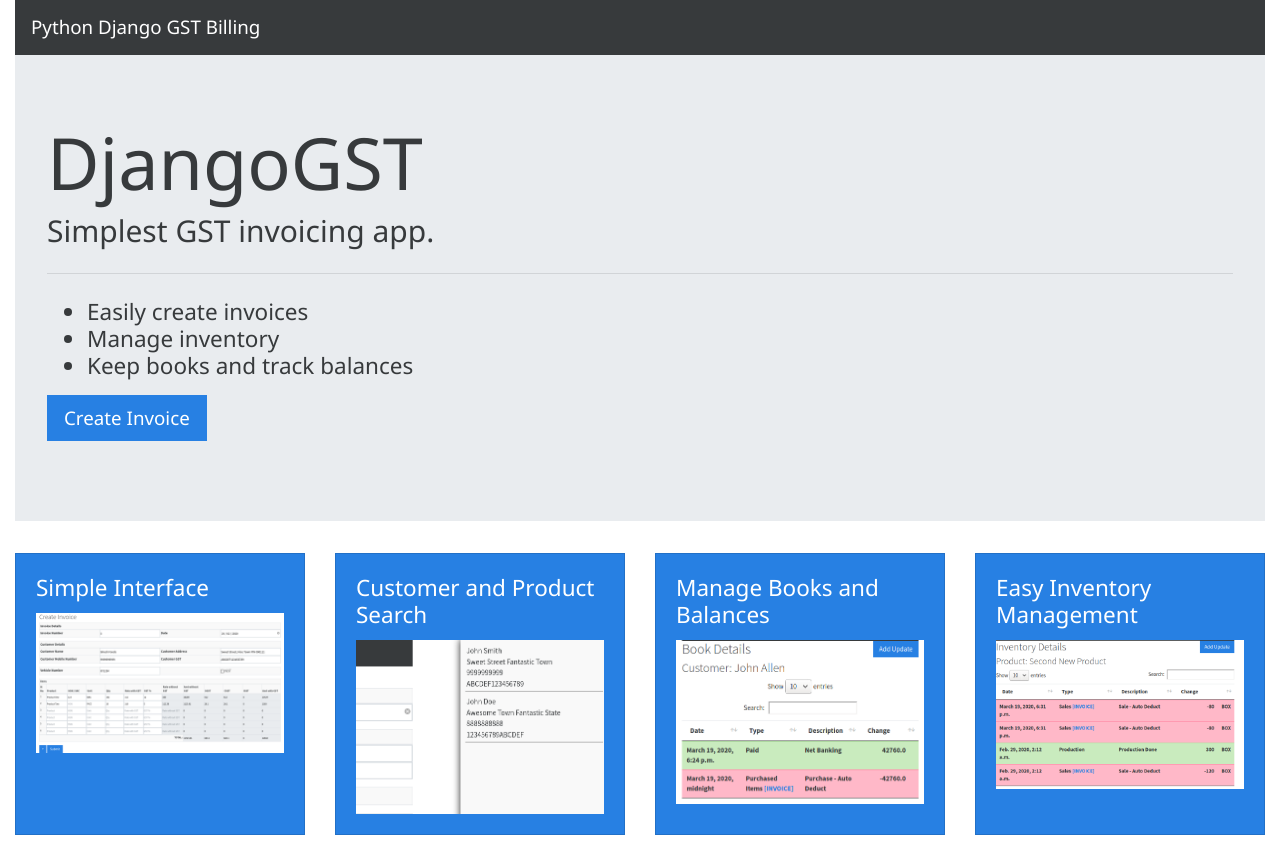
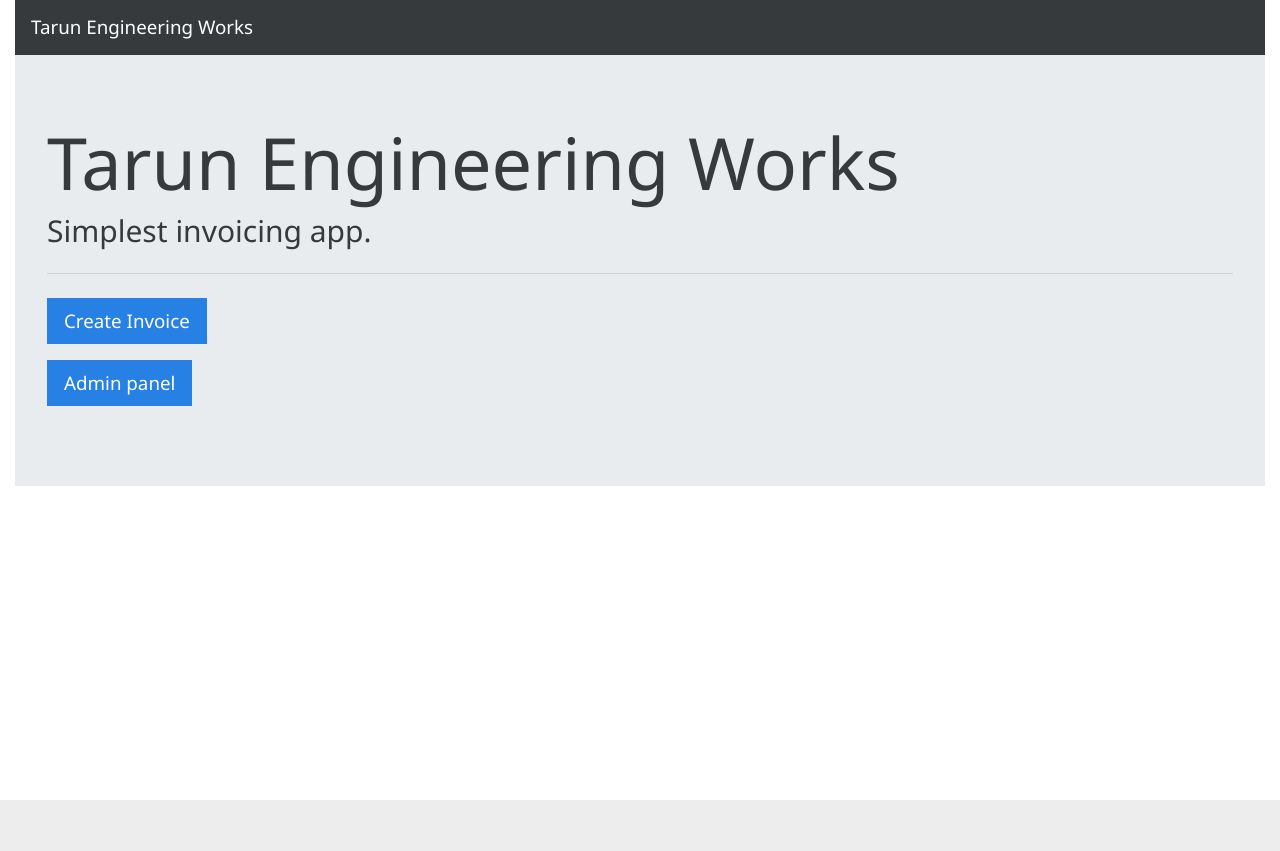
Before and after one commit to rushabhgandhi13/tarun-bill-2.0, a Django app: page / in a window 1280 px wide. After the commit the page ends 800 px from the top, so only its background shows below. Run offline with Django 3.2, Linux system fonts and the light colour scheme; some libraries are stand-ins or nearby versions.

Commit message:
final commit

```diff
--- a/gstbillingapp/templates/gstbillingapp/navbar.html
+++ b/gstbillingapp/templates/gstbillingapp/navbar.html
@@ -1,5 +1,5 @@
 <nav class="navbar navbar-expand-lg navbar-dark bg-dark">
-	<a class="navbar-brand" href="{% url 'landing_page' %}">Python Django GST Billing</a>
+	<a class="navbar-brand" href="{% url 'landing_page' %}">Tarun Engineering Works</a>
 	<button class="navbar-toggler" type="button" data-toggle="collapse" data-target="#navbarSupportedContent" aria-controls="navbarSupportedContent" aria-expanded="false" aria-label="Toggle navigation">
 		<span class="navbar-toggler-icon"></span>
 	</button>
--- a/gstbillingapp/templates/gstbillingapp/pages/landing_page.html
+++ b/gstbillingapp/templates/gstbillingapp/pages/landing_page.html
@@ -5,7 +5,7 @@
 <!doctype html>
 
 {% block title %}
-DjangoGst - Simplest GST invoicing | Inventory Management | Book keeping
+Tarun Engineering Works
 {% endblock %}
 
 {% block metatags %}
@@ -21,75 +21,18 @@ DjangoGst - Simplest GST invoicing | Inventory Management | Book keeping
 {% block content %}
 
 <div class="jumbotron">
-	<h1 class="display-3">DjangoGST</h1>
-	<h2 class="display-6">Simplest <b>GST invoicing</b> app.</h2>
+	<h1 class="display-3">Tarun Engineering Works</h1>
+	<h2 class="display-6">Simplest <b>invoicing</b> app.</h2>
 	<hr class="my-4">
 	<h4>
-	<ul>
-		 <li>Easily create invoices</li>
-		 <li>Manage inventory</li>
-		 <li>Keep books and track balances</li>
-	</ul>
+
 	</h4>
 	<p class="lead">
 		<a class="btn btn-primary btn-lg" href="{% url 'invoice_create' %}" role="button">Create Invoice</a>
 	</p>
-</div>
-
-<div class="row">
-	<div class="col d-flex align-items-stretch">
-		<div class="card text-white bg-primary mb-3">
-			<div class="card-body">
-			<h4 class="card-title">Simple Interface</h4>
-			<img class="img-fluid" src="{% static "gstbillingapp/images/screenshot_interface.png" %}" alt="Simple Interface">
-			</div>
-		</div>
-	</div>
-	<div class="col d-flex align-items-stretch">
-		<div class="card text-white bg-primary mb-3">
-			<div class="card-body">
-			<h4 class="card-title">Customer and Product Search</h4>
-			<img class="img-fluid" src="{% static "gstbillingapp/images/screenshot_search.png" %}" alt="Customer and Product Search">
-			</div>
-		</div>
-	</div>
-<!-- 	<div class="col d-flex align-items-stretch">
-		<div class="card text-white bg-primary mb-3">
-			<div class="card-body">
-			<h4 class="card-title">Printable Invoices</h4>
-			<ul>
-				<li><h5>Clean Invoice Format</h5></li>
-			</ul>
-			<ul>
-				<li><h5>Print Invoices directly with one click.</h5></li>
-			</ul>
-			<ul>
-				<li><h5>Save Invoices as PDF</h5></li>
-			</ul>
-			</div>
-		</div>
-	</div>
- -->
- 	<div class="col d-flex align-items-stretch">
-		<div class="card text-white bg-primary mb-3">
-			<div class="card-body">
-			<h4 class="card-title">Manage Books and Balances</h4>
-			<img class="img-fluid" src="{% static "gstbillingapp/images/screenshot_books.png" %}" alt="Manage books and balances">
-			</div>
-		</div>
-	</div>
-
-	 <div class="col d-flex align-items-stretch">
-		<div class="card text-white bg-primary mb-3">
-			<div class="card-body">
-			<h4 class="card-title">Easy Inventory Management</h4>
-			<img class="img-fluid" src="{% static "gstbillingapp/images/screenshot_inventory.png" %}" alt="Manage inventory easily">
-			</div>
-		</div>
-	</div>
-</div>
-
-
+	<p class="lead">
+		<a class="btn btn-primary btn-lg" href="/admin" role="button">Admin panel</a>
+	</p>
 </div>
 
 {% endblock %}
```
Also changed, not shown: gstbillingapp/templates/gstbillingapp/invoices.html (+15 -0 lines), gstbillingapp/templates/gstbillingapp/products.html (+20 -11 lines).
